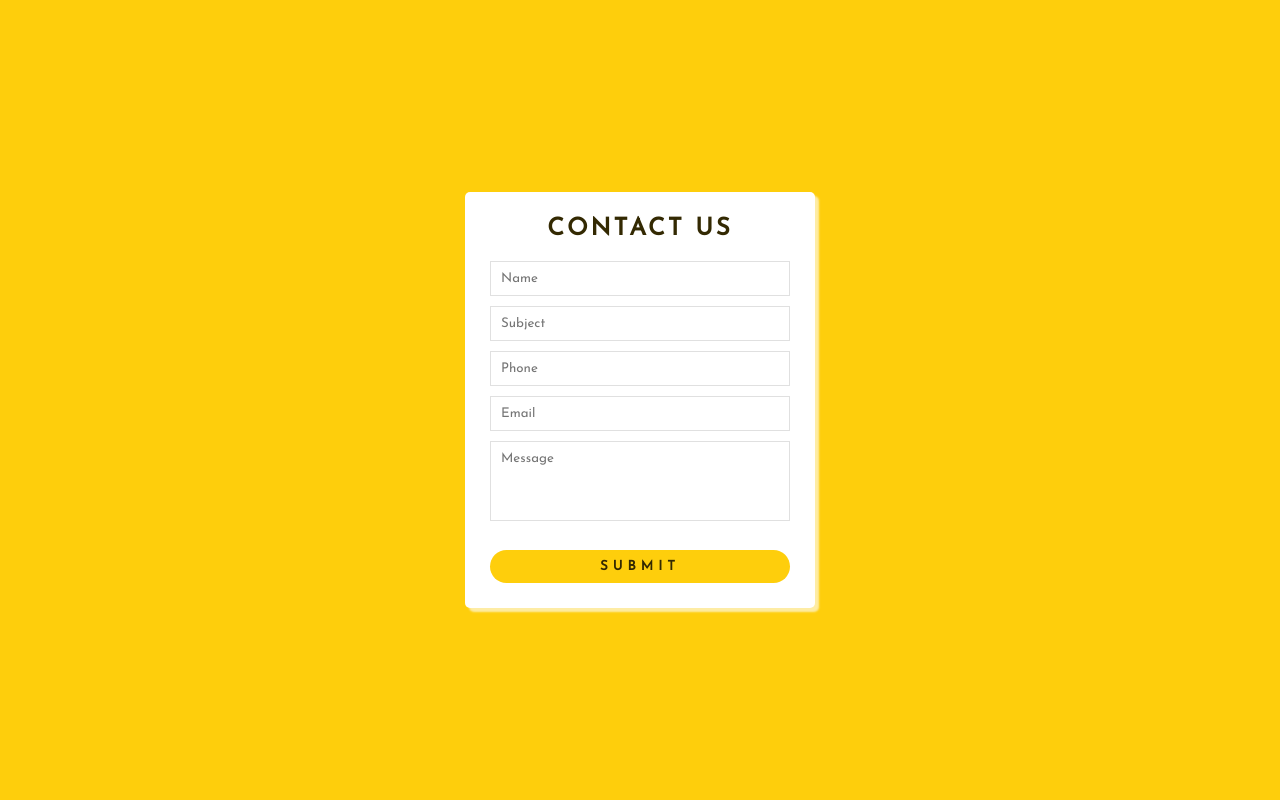
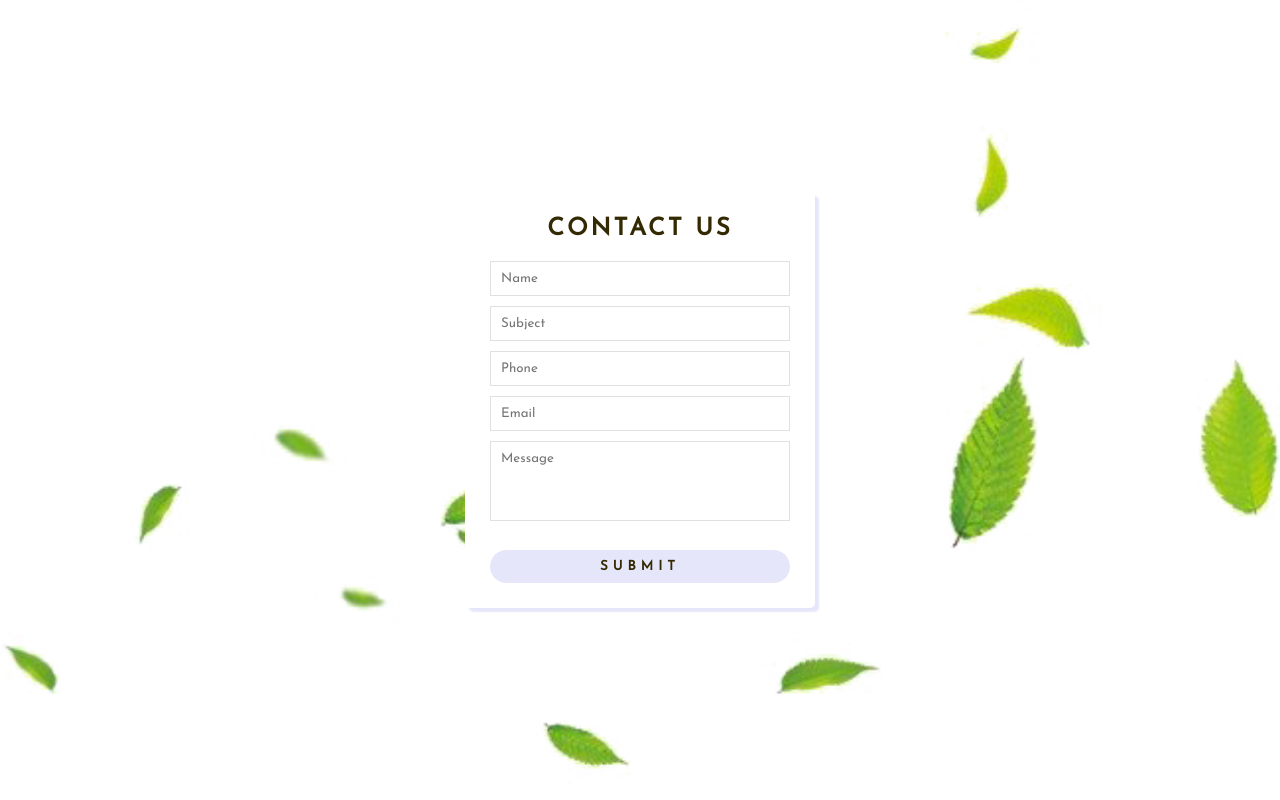
Before and after one commit to gjylapulti/Fresh-Line-Montenegro, a PHP site: page /contactus.html in a window 1280 px wide. Run offline with PHP 8.4, Linux system fonts and the light colour scheme.

Commit message:
Made some changes in contact form

```diff
--- a/contactus.css
+++ b/contactus.css
@@ -9,7 +9,11 @@
 }
 
 body{
-  background: #fece0c;
+  background-image: url(pictures/leaves1.png);
+  width: 100%;
+  background-size: cover;
+  background-repeat: no-repeat;
+  object-fit: cover;
 }
 
 .wrapper{
@@ -22,7 +26,7 @@ body{
   background: #fff;
   padding: 25px;
   border-radius: 5px;
-  box-shadow: 4px 4px 2px rgba(254,236,164,1);
+  box-shadow: 4px 4px 2px lavender;
 }
 
 .wrapper h2{
@@ -55,7 +59,7 @@ body{
   padding: 10px;
   text-align: center;
   width: 100%;
-  background: #fece0c;
+  background: lavender;
   color: #332902;
   text-transform: uppercase;
   letter-spacing: 5px;
--- a/index.html
+++ b/index.html
@@ -32,8 +32,8 @@
                     </li>
                 </ul>
             </li>
-            <li><a href="">About Us</a></li>
             <li><a href="contactus.html">Contact Us</a></li>
+            <li><a href="">Join Us</a></li>
 
         </ul>
     </nav>
```
Also changed, not shown: pictures/leaves.png (added), pictures/leaves1.png (added).
